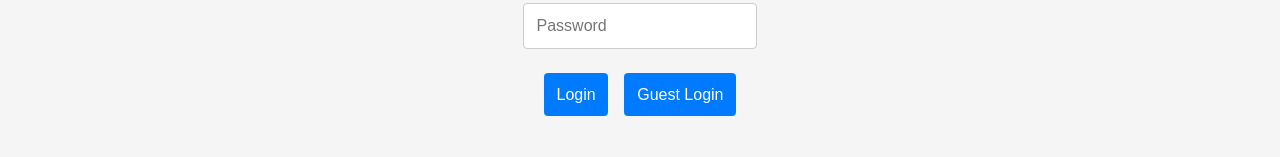
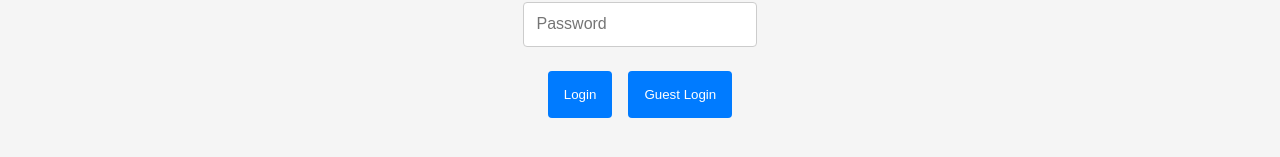
Before and after one commit to RaviPratihast/number-guessing-game-react, a React (Vite) app: page /login in a window 1280 px wide. Shown: the part 435-592 px from the top of the page. Built offline with nearby package versions, Linux system fonts and the light colour scheme.

Commit message:
Style: added some padding

```diff
--- a/src/LoginPage/Login.jsx
+++ b/src/LoginPage/Login.jsx
@@ -1,7 +1,6 @@
 import { useState } from "react";
 import { useAuth } from "../Context/AuthContext";
 import { useNavigate, useLocation } from "react-router-dom";
-
 import "./login.css";
 const Login = () => {
   const [user, setUser] = useState("");
@@ -50,8 +49,14 @@ const Login = () => {
           />
         </div>
         <div className="input-btn-container">
-          <button onClick={handleLogin}>Login</button>
-          <button onClick={handleGuestLogin}>Guest Login</button>
+          <button className="btn-login" onClick={handleLogin}>
+            Login
+          </button>
+          <button className="btn-login" onClick={handleGuestLogin}>
+            Guest Login
+          </button>
+          {/* <Button onClick={handleLogin}>Login</Button>
+          <Button onClick={handleGuestLogin}>Guest Login</Button> */}
         </div>
       </div>
     </>
--- a/src/LoginPage/login.css
+++ b/src/LoginPage/login.css
@@ -34,12 +34,13 @@ input {
   gap: 1rem;
 }
 
-button {
-  padding: 0.8rem;
+.btn-login {
+  padding: 1rem;
   background-color: #007bff;
   color: white;
   border: none;
   border-radius: 4px;
   cursor: pointer;
   font-size: 1rem;
+  font-size: smaller;
 }
```
